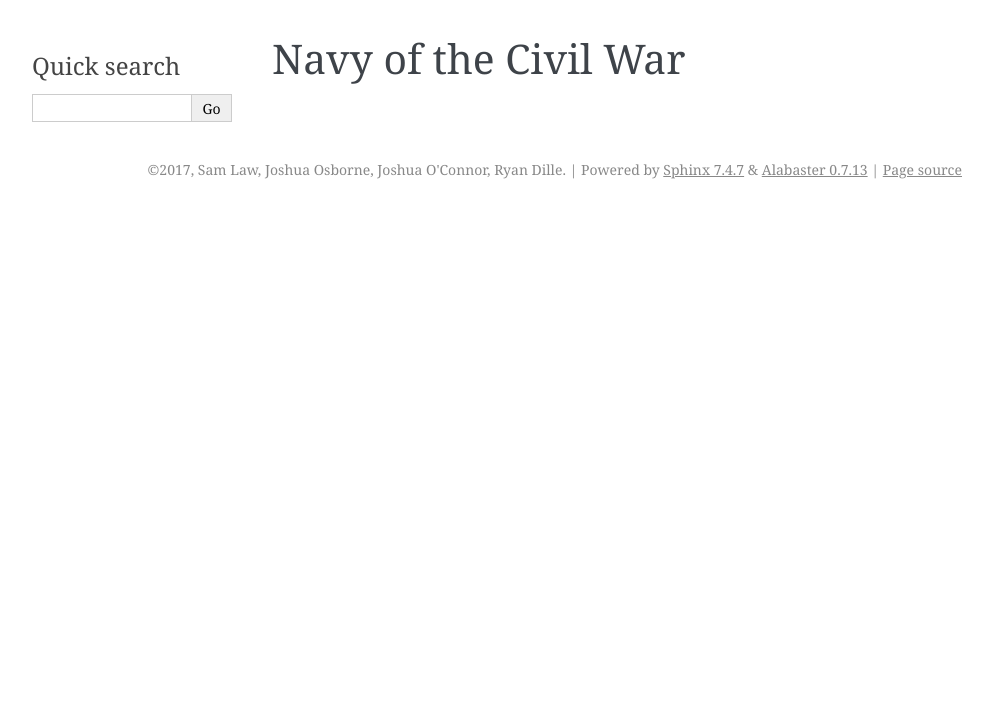
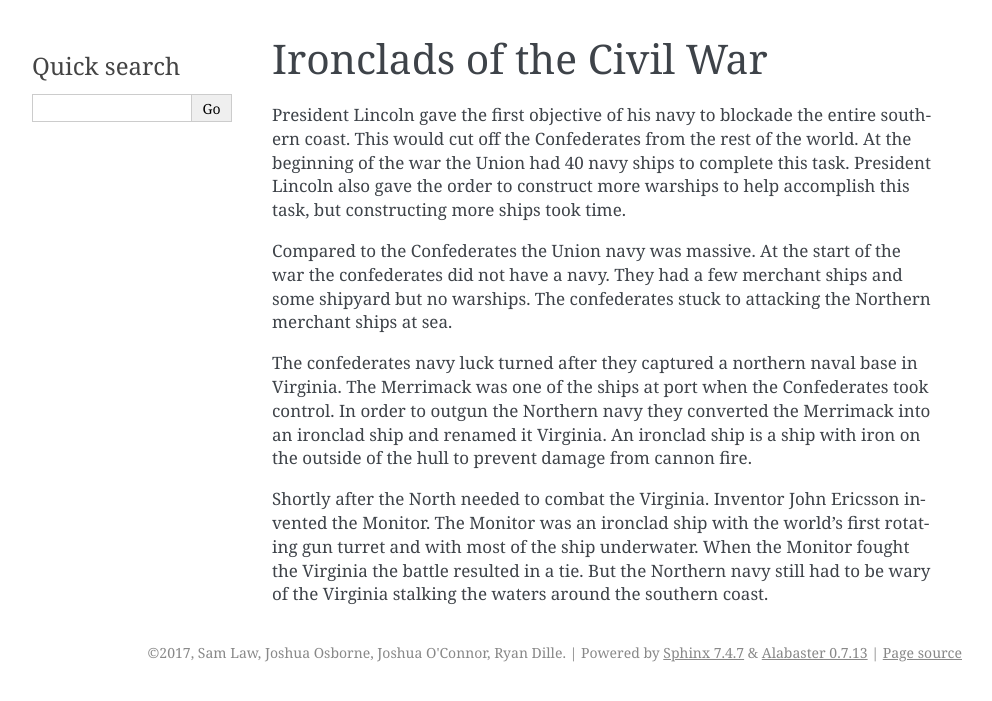
Before and after one commit to SamLaw2198/the_american_wars, a Sphinx documentation site: the page built from source/josh_oconnor/civil_war_3.rst, in a window 1280 px wide. Shown: the top 701 px of the page, without its empty margins (148-1140 px from the left). Built offline with Sphinx 7.4.7, drawn with Linux system fonts in a browser that asks for light colours.

Commit message:
Added Content to all pages.

```diff
--- a/source/josh_oconnor/civil_war_2.rst
+++ b/source/josh_oconnor/civil_war_2.rst
@@ -1,2 +1,7 @@
 Battle of Gettysburg
 ====================
+
+The Battle of Gettysburg is one of the most famous battles of the American Civil War. The Battle of Gettysburg occurred on July 1-3, 1863. General Robert E. Lee was attacking force invading the northern Union forces. General Lee wanted to force President Lincoln to negotiate peace by attacking the north. Weakening the North’s support for the war. General Hooker was in charge of the Union army pursuing General Lee until he gave command of his army to General George Meade. General Meade led his army to come between Washington D.C and General Lee who was in Gettysburg.
+
+
+On July 1st the two armies fought west and north of Gettysburg. The fighting of the two armies continued until two more Generals reinforced the Confederate forces. On the second day, July 2nd , the confederate forces launched an attack on the Union forces that were holding various defensive positions on hills near Gettysburg. This attack gained the Confederates some ground but not enough. On the third on final day of the battle, July 3rd , General Lee ordered Pickett’s Charge. Pickett’s Charge was a large-scale charge by 12,000 infantrymen straight down the middle of the Union line. On July 4th, the Confederate army was in a retreat after the failed assault on the Union line.
--- a/source/josh_oconnor/civil_war_3.rst
+++ b/source/josh_oconnor/civil_war_3.rst
@@ -1,2 +1,13 @@
-Navy of the Civil War
-=====================
+Ironclads of the Civil War
+==========================
+
+President Lincoln gave the first objective of his navy to blockade the entire southern coast. This would cut off the Confederates from the rest of the world. At the beginning of the war the Union had 40 navy ships to complete this task. President Lincoln also gave the order to construct more warships to help accomplish this task, but constructing more ships took time.
+
+
+Compared to the Confederates the Union navy was massive. At the start of the war the confederates did not have a navy. They had a few merchant ships and some shipyard but no warships. The confederates stuck to attacking the Northern merchant ships at sea.
+
+
+The confederates navy luck turned after they captured a northern naval base in Virginia. The Merrimack was one of the ships at port when the Confederates took control. In order to outgun the Northern navy they converted the Merrimack into an ironclad ship and renamed it Virginia. An ironclad ship is a ship with iron on the outside of the hull to prevent damage from cannon fire.
+
+
+Shortly after the North needed to combat the Virginia. Inventor John Ericsson invented the Monitor. The Monitor was an ironclad ship with the world’s first rotating gun turret and with most of the ship underwater. When the Monitor fought the Virginia the battle resulted in a tie. But the Northern navy still had to be wary of the Virginia stalking the waters around the southern coast.
```
Also changed, not shown: source/josh_oconnor/civil_war_1.rst (+11 -0 lines), source/josh_oconnor/civil_war_4.rst (+8 -0 lines).
